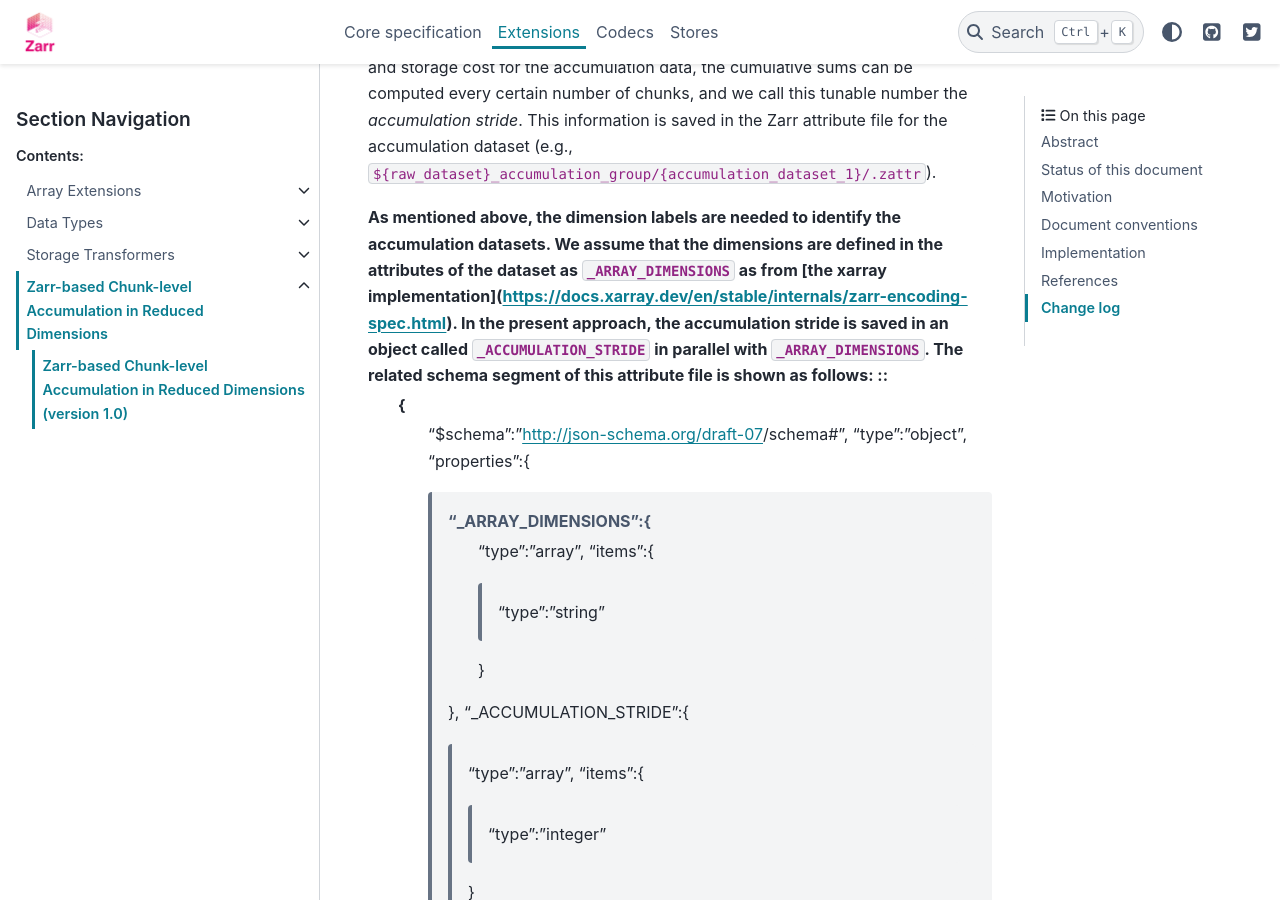
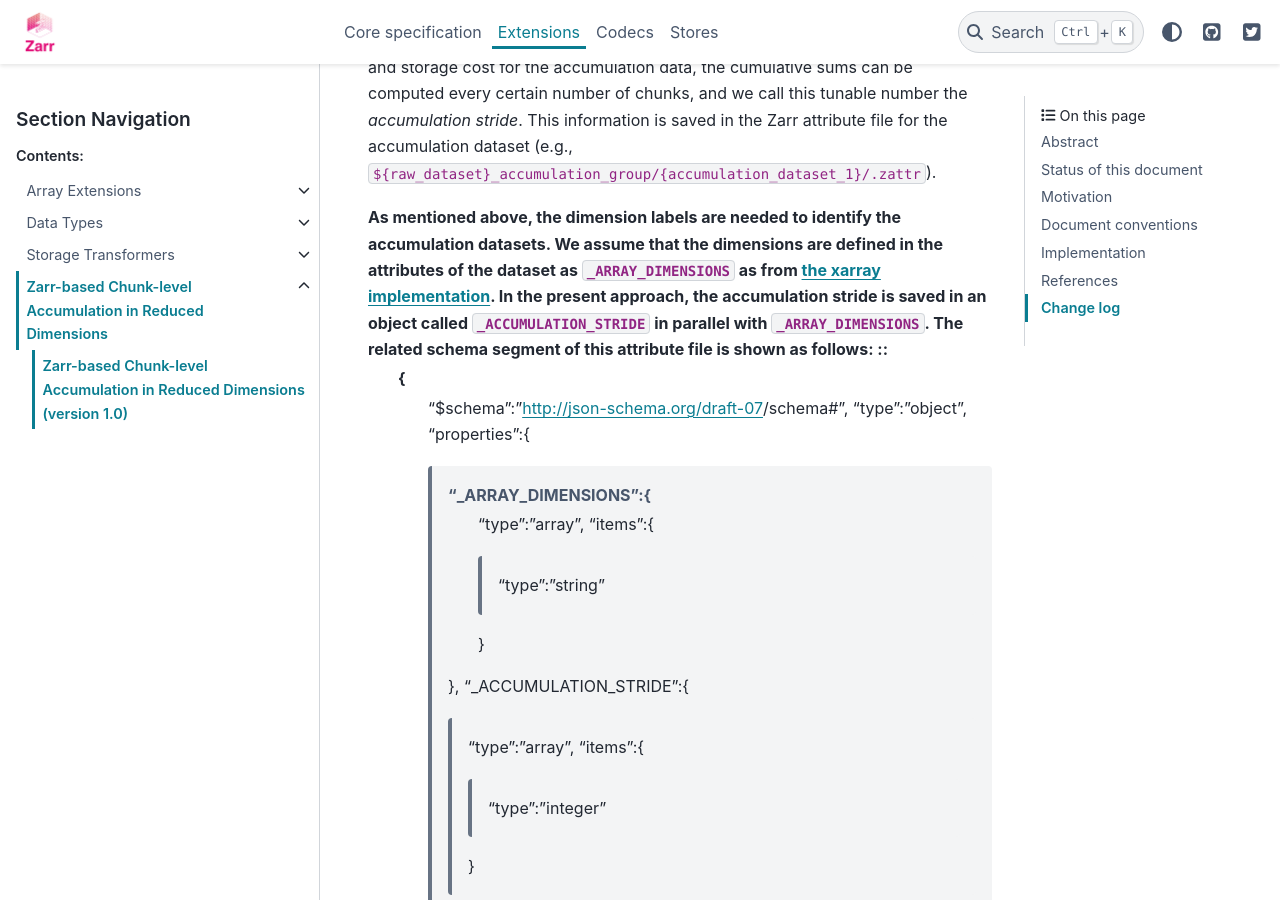
Before and after one commit to zarr-developers/zarr-specs, a Sphinx documentation site: the page built from docs/extensions/zarr-accumulation/v1.0.rst, in a window 1280 px wide and 900 px high, scrolled down 5038 px. Built offline with Sphinx 7.4.7 and the PyData theme 0.15.4, drawn with Linux system fonts in a browser that asks for light colours.

Commit message:
zarr-accumulation/v1.0.rst code formatting

```diff
--- a/docs/extensions/zarr-accumulation/v1.0.rst
+++ b/docs/extensions/zarr-accumulation/v1.0.rst
@@ -168,7 +168,7 @@ Zarr attribute file of accumulation data array
 
 With Zarr-based chunk-level accumulation, the cumulative sums are not necessarily computed for every single chunk.  To further reduce the computation and storage cost for the accumulation data, the cumulative sums can be computed every certain number of chunks, and we call this tunable number the *accumulation stride*.  This information is saved in the Zarr attribute file for the accumulation dataset (e.g., ``${raw_dataset}_accumulation_group/{accumulation_dataset_1}/.zattr``).
 
-As mentioned above, the dimension labels are needed to identify the accumulation datasets.  We assume that the dimensions are defined in the attributes of the dataset as ``_ARRAY_DIMENSIONS`` as from [the xarray implementation](https://docs.xarray.dev/en/stable/internals/zarr-encoding-spec.html).  In the present approach, the accumulation stride is saved in an object called ``_ACCUMULATION_STRIDE`` in parallel with ``_ARRAY_DIMENSIONS``.  The related schema segment of this attribute file is shown as follows: ::
+As mentioned above, the dimension labels are needed to identify the accumulation datasets.  We assume that the dimensions are defined in the attributes of the dataset as ``_ARRAY_DIMENSIONS`` as from `the xarray implementation <https://docs.xarray.dev/en/stable/internals/zarr-encoding-spec.html>`_.  In the present approach, the accumulation stride is saved in an object called ``_ACCUMULATION_STRIDE`` in parallel with ``_ARRAY_DIMENSIONS``.  The related schema segment of this attribute file is shown as follows: ::
     {
         "$schema":"http://json-schema.org/draft-07/schema#",
         "type":"object",
```
